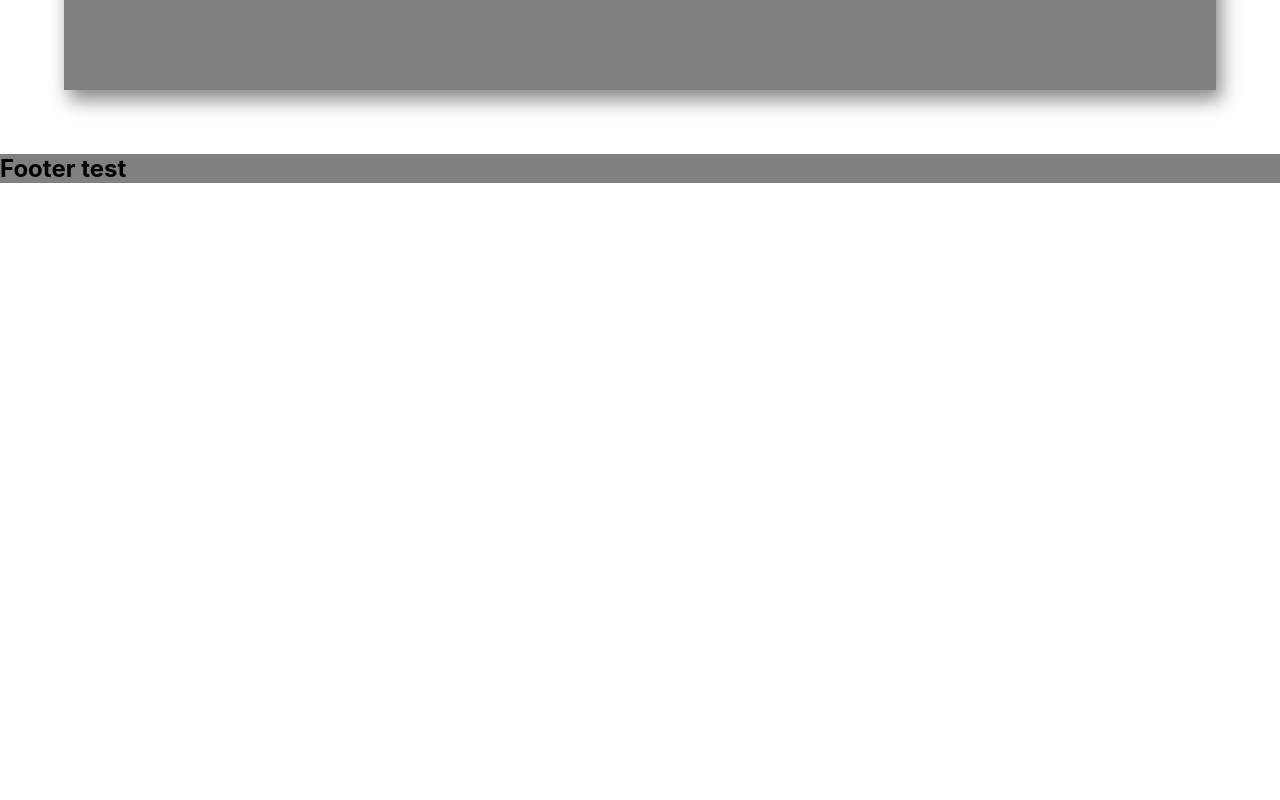
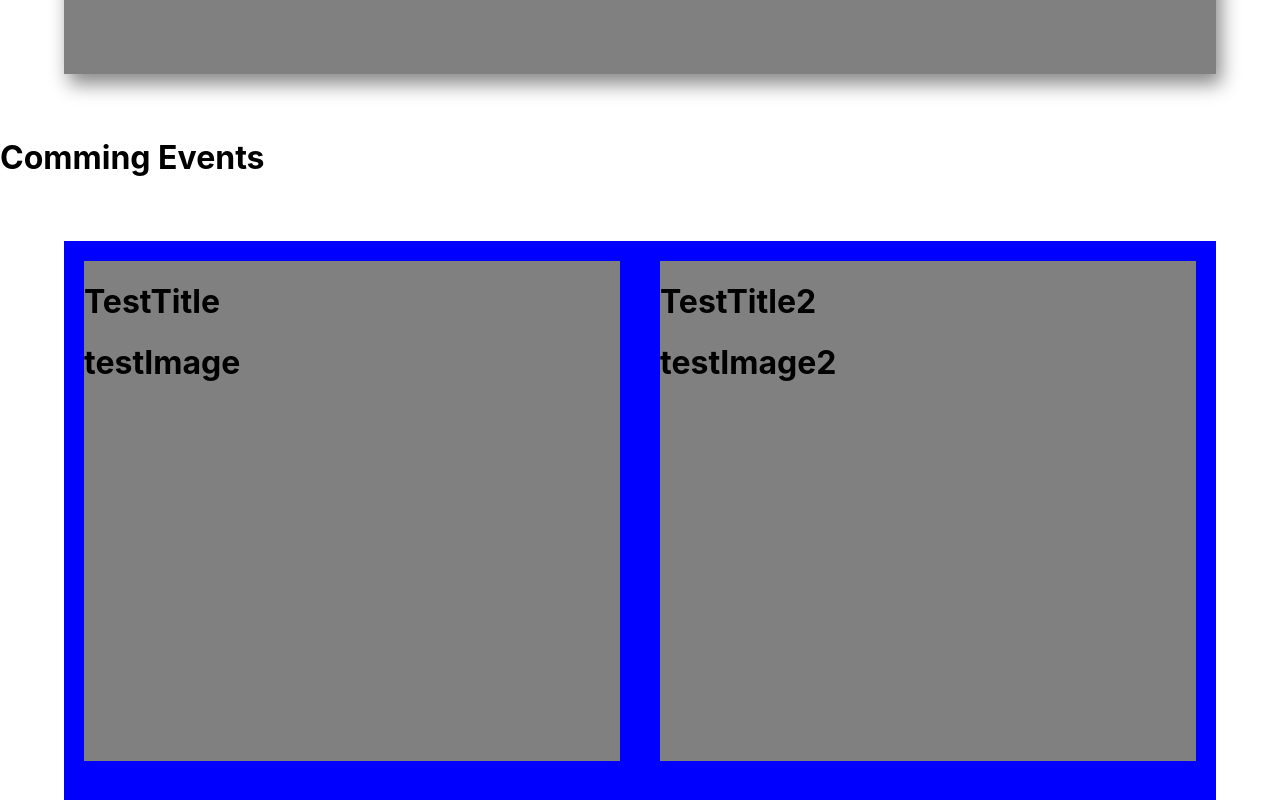
Before and after one commit to Dpartipilo/freedom-to-worship, a React (Create React App) app: page / in a window 1280 px wide. Shown: the part 760-1560 px from the top of the page. Before the commit the page ends 963 px from the top, so only its background shows below. Built offline with nearby package versions, Linux system fonts and the light colour scheme.

Commit message:
Added comming events container

```diff
--- a/src/App.css
+++ b/src/App.css
@@ -1,4 +1,7 @@
 
+html, body{
+  margin: 0;
+}
 
 .navbar{
   background-color: gray;
@@ -6,6 +9,7 @@
 }
 
 ul {
+  margin:0;
   display: flex;
   align-items: center;
   list-style-type: none;
@@ -40,8 +44,23 @@ ul {
   box-shadow: 5px 10px 18px #888888;
 }
 
+.commingEvents{
+  flex:1;
+  display: flex;
+  width: 90vw;
+  height: 90vh;
+  background-color: blue;
+}
 
+.singleEvent{
+  flex:1;
+  height: 500px;
+  width:20%;
+  background-color: gray;
+  margin:20px;
+}
 
 .footer{
+  height: 100px;
   background-color: gray;
 }
--- a/src/App.js
+++ b/src/App.js
@@ -47,6 +47,8 @@ const Navbar = () => (
 const Home = () => (
   <div>
     <Carousel />
+    <h1>Comming Events</h1>
+    <CommingEvents />
   </div>
 );
 
@@ -54,6 +56,23 @@ const Carousel = () => (
   <div className="container">
     <div className="carousel">
       <h2>Home</h2>
+    </div>
+  </div>
+);
+
+let aEvents = [
+  { title: "TestTitle", image: "testImage" },
+  { title: "TestTitle2", image: "testImage2" }
+];
+const CommingEvents = () => (
+  <div className="container">
+    <div className="commingEvents">
+      {aEvents.map(event => (
+        <div className="singleEvent">
+          <h1>{event.title}</h1>
+          <h1>{event.image}</h1>
+        </div>
+      ))}
     </div>
   </div>
 );
```
